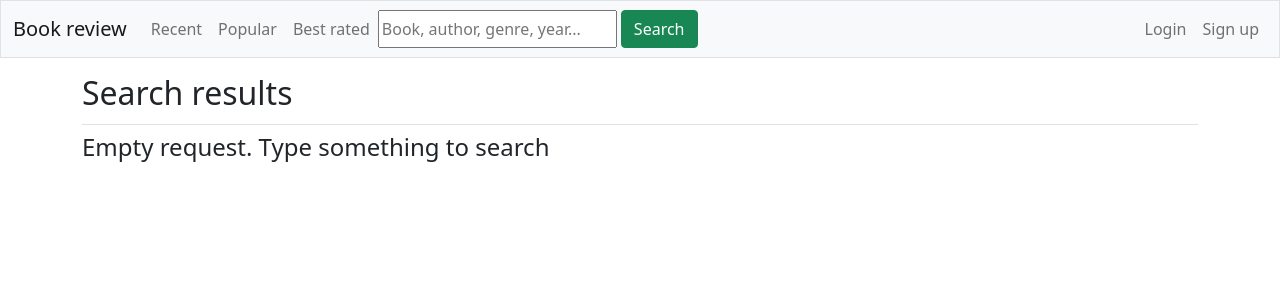
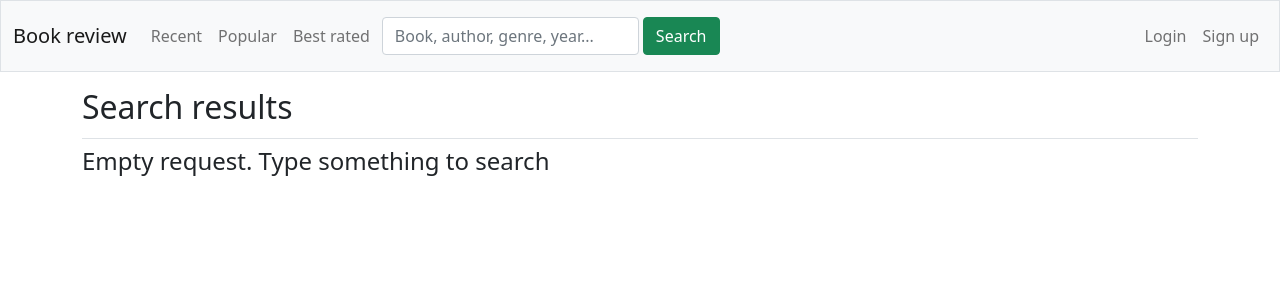
Before and after one commit to AndyAnderson91/book-review, a Django app: page /search/ in a window 1280 px wide. Shown: the top 300 px of the page. Run offline with Django 3.2, Linux system fonts and the light colour scheme; some libraries are stand-ins or nearby versions.

Commit message:
Search form in a row with a button

```diff
--- a/br/templates/br/add_review.html
+++ b/br/templates/br/add_review.html
@@ -5,9 +5,10 @@
 {% endblock page_header %}
 
 {% block content %}
+    {% load crispy_forms_tags %}
     <form method="post" action="{% url 'br:add_review' book.id book.slug %}">
         {% csrf_token %}
-        {{form.as_p}}
-        <button name="submit">Add review</button>
+        {{ form|crispy }}
+        <button class="btn btn-success" name="submit">Add review</button>
     </form>
 {% endblock content %}
--- a/br/templates/br/base.html
+++ b/br/templates/br/base.html
@@ -11,7 +11,7 @@
         <script src="{% static 'bootstrap/js/bootstrap.min.js' %}"></script>
     </head>
     <body>
-        <nav class="navbar navbar-expand-lg navbar-light bg-light mb-3 border">
+        <nav class="navbar navbar-expand-lg navbar-light bg-light mb-3 pt-0 pb-0 border">
             <div class="container-fluid">
                 <a class="navbar-brand" href="{% url 'br:index' %}">Book review</a>
                 <button class="navbar-toggler" type="button" data-bs-toggle="collapse" data-bs-target="#navbarSupportedContent" aria-controls="navbarSupportedContent" aria-expanded="false" aria-label="Toggle navigation">
@@ -31,9 +31,11 @@
                     </ul>
 
                     <form class="d-flex" method="get" action="{% url 'br:search' %}">
-                        {{ search_form }}
+                        <div class="ms-1 pt-3 mb-0">
+                            {{ search_form|crispy }}
+                        </div>
                         <input type="hidden" name="category" value="any">
-                        <button class="btn btn-success ms-1" type="submit">Search</button>
+                        <button class="btn btn-success ms-1 mb-3 mt-3" type="submit">Search</button>
                     </form>
 
                     <ul class="navbar-nav ms-auto">
--- a/br/templates/br/delete_review.html
+++ b/br/templates/br/delete_review.html
@@ -7,7 +7,7 @@
     <form method="post">
         {% csrf_token %}
         <p>Are you sure you want to delete review on «{{book.title}}»?</p>
-        <input type="submit" value="Confirm">
+        <button class='btn btn-success' name="submit">Yes, delete review</button>
     </form>
 
 {% endblock content %}
--- a/users/templates/registration/login.html
+++ b/users/templates/registration/login.html
@@ -8,7 +8,7 @@
     {% load crispy_forms_tags %}
     <form method="post">
         {% csrf_token %}
-        {{ form|crispy}}
-        <button class="btn btn-success" type="submit">Login</button>
+        {{ form|crispy }}
+        <button class="btn btn-success" name="submit">Login</button>
     </form>
 {% endblock content %}
```
Also changed, not shown: br/templates/br/edit_review.html (+7 -2 lines).
